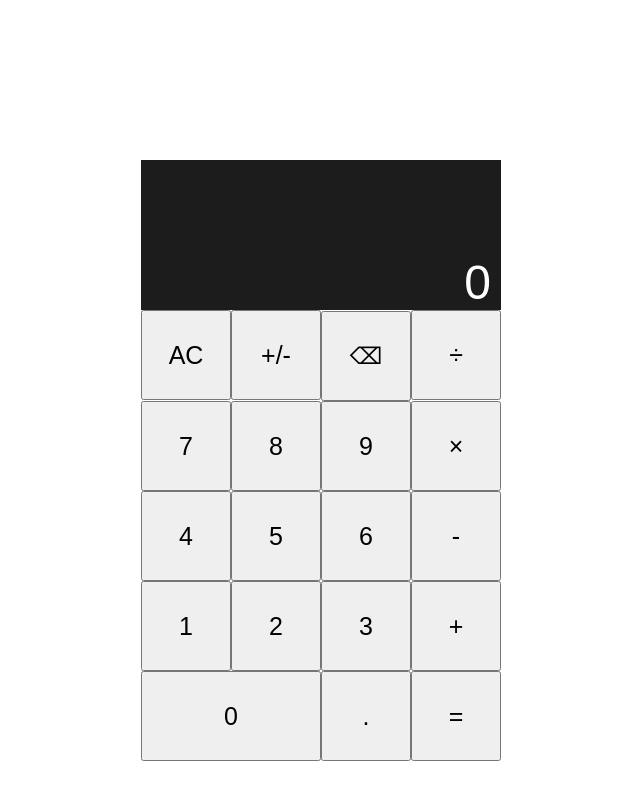
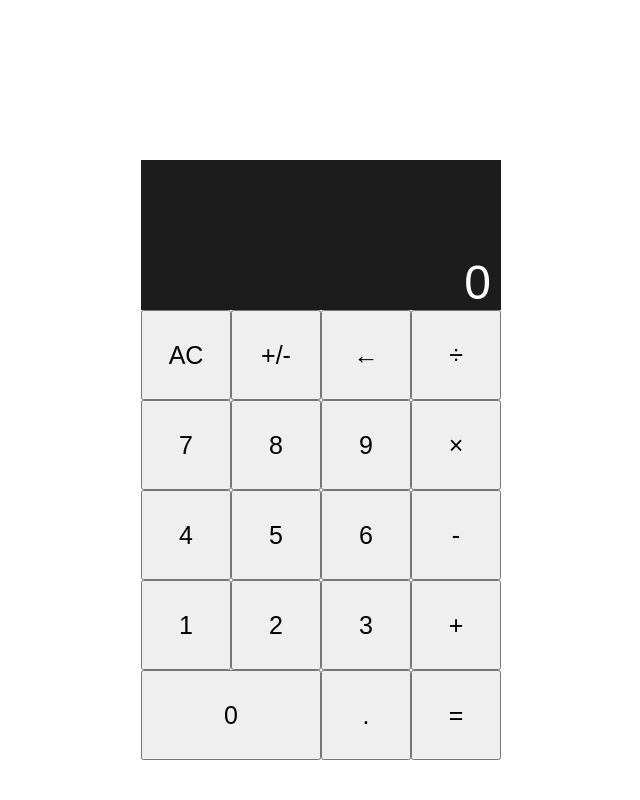
Before and after one commit to lteh0002/calculator, a plain HTML site: page index.html in a window 1280 px wide. Shown: the whole page, without its empty margins (319-959 px from the left). Drawn offline with Linux system fonts and the light colour scheme.

Commit message:
Change backspace button

```diff
--- a/index.html
+++ b/index.html
@@ -16,7 +16,7 @@
         <div class = "calc-btn">
             <button class="btn1 clearall">AC</button>
             <button class="btn1 negative">+/- </button>
-            <button class="btn1 clear">⌫</button>
+            <button class="btn1 clear">←</button>
             <button class="operator divide">÷</button>
         </div>
         <div class = "calc-btn">
--- a/styles.css
+++ b/styles.css
@@ -36,7 +36,7 @@ button {
 }
 
 .clear {
-    font-size: 23px;
+    font-size: 25px;
 }
 
 
```
